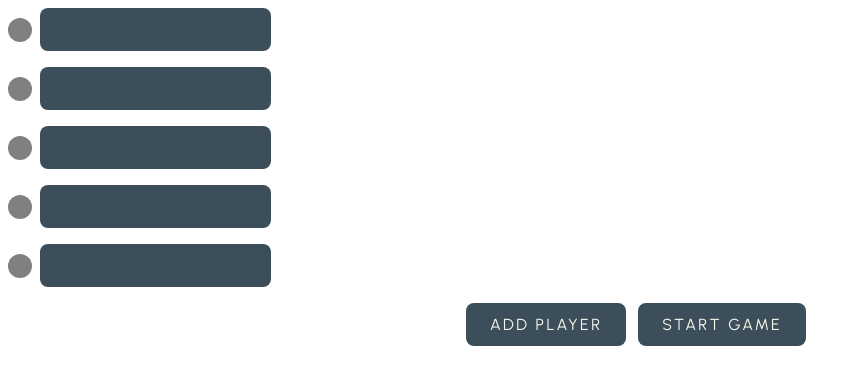
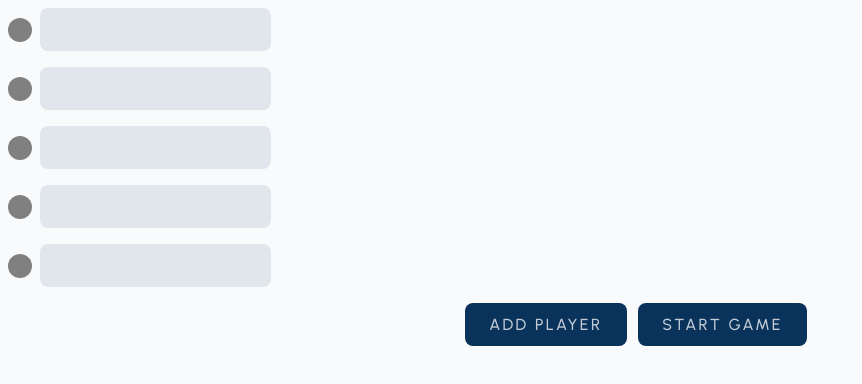
Before and after one commit to mitchdaniels/ti4-dashboard, a Svelte app: page / in a window 1280 px wide. Shown: the top 384 px of the page, without its empty margins (0-862 px from the left). Built offline with nearby package versions, Linux system fonts and the light colour scheme.

Commit message:
updated visual styles

```diff
--- a/src/ActionPhase.svelte
+++ b/src/ActionPhase.svelte
@@ -79,11 +79,11 @@
 
 </script>
 
-<h1>{phase} Phase</h1>
-<h2>Round {round}</h2>
+<!-- <h1>{phase} Phase</h1>
+<h2>Round {round}</h2> -->
 <div class="faction-list">
 	{#each players as player, i (player.seat)}
-		<div class="animate" animate:flip={{ easing: quintInOut, duration: 1250 }} >
+		<div class="animate" animate:flip={{ easing: quintInOut, duration: 1000 }} >
 			<Card
 				bind:player
 				{phase}
@@ -98,6 +98,7 @@
 {/if}
 
 <style>
+
 	.faction-list * {
 		max-width: 800px;
 		display: flex;
--- a/src/App.svelte
+++ b/src/App.svelte
@@ -40,8 +40,8 @@
 
 	:global(body) {
 		font-family: 'Urbanist', sans-serif;
-		background: hsl(0, 0%, 100%);
-		color:  hsl(0, 0%, 20%);
+		background: hsl(210, 20%, 98%);
+		color:  hsl(210, 20%, 20%);
 		text-align: center;
 	}
 
@@ -62,26 +62,30 @@
 	}
 
 	:global(*:focus) {
-    outline: none;
+    	outline: none;
 	}
 
 	:global(button, .strategy, select) {
 		font-size:  16px;
+		font-weight: 500;
 		text-transform: uppercase;
 		letter-spacing: 0.15rem;
 	}
 
-	:global(button, select) {
+	:global(button, select, input[type="text"]) {
 		padding:  12px 24px;
 		border-radius:  8px;
-		background:  hsl(210, 40%, 20%);
-		color:  hsl(210, 40%, 95%);
 		border:  none;
 		margin-right: 8px;
 	}
 
+	:global(select, input[type="text"]) {
+		background:  hsl(210, 20%, 90%);
+		color:  hsl(210, 20%, 20%);
+	}
+
 	:global(button:hover, select:hover) {
-		background: hsl(210, 40%, 30%);
+		/* background: hsl(210, 20%, 80%); */
 		cursor: pointer;
 	}
 
--- a/src/Button.svelte
+++ b/src/Button.svelte
@@ -30,6 +30,8 @@
 <style>
     button {
         display: flex;
+        background-color: hsl(210, 80%, 20%);
+        color: hsl(210, 20%, 90%);
         flex-direction: row;
         align-items: center;
         gap: 16px;
@@ -40,14 +42,7 @@
         letter-spacing: 0.15em;
         padding:  12px 24px;
         border-radius:  8px;
-        background:  #3C4E59;
-        color:  #F7F9EE;
         border:  none;
         margin-right: 8px;
     }
-
-    button:hover {
-        background: #3d5E69;
-        cursor: pointer;
-    }
 </style>
--- a/src/Card.svelte
+++ b/src/Card.svelte
@@ -43,7 +43,7 @@
 		{/if}
 	</div>
 	{#if active && phase === "Action"}
-		<div class="actions" in:slide={{ duration: 500, easing: quintInOut, delay: 300 }} >
+		<div class="actions" transition:slide={{ duration: 500, easing: quintInOut, delay: 500 }} >
 			{#if !player.passed}
 				{#if !player.strategicCompleted}
 					<button on:click={() => handleAction('strategic')}>Strategy</button>
@@ -59,15 +59,38 @@
 
 <style>
 
+	:root {
+	--shadow-color: 217deg 7% 60%;
+	--shadow-elevation-low:
+		0px 0.3px 0.4px hsl(var(--shadow-color) / 0.18),
+		0px 0.6px 0.8px -0.6px hsl(var(--shadow-color) / 0.29),
+		0px 1.3px 1.7px -1.3px hsl(var(--shadow-color) / 0.4);
+	--shadow-elevation-medium:
+		0px 0.3px 0.4px hsl(var(--shadow-color) / 0.19),
+		0px 1.4px 1.8px -0.4px hsl(var(--shadow-color) / 0.27),
+		0px 3px 3.9px -0.9px hsl(var(--shadow-color) / 0.36),
+		-0.1px 6.7px 8.7px -1.3px hsl(var(--shadow-color) / 0.45);
+	--shadow-elevation-high:
+		0px 0.3px 0.4px hsl(var(--shadow-color) / 0.17),
+		0px 2.7px 3.5px -0.2px hsl(var(--shadow-color) / 0.21),
+		-0.1px 4.9px 6.4px -0.4px hsl(var(--shadow-color) / 0.25),
+		-0.1px 7.5px 9.8px -0.6px hsl(var(--shadow-color) / 0.29),
+		-0.2px 11.1px 14.5px -0.7px hsl(var(--shadow-color) / 0.34),
+		-0.2px 16.3px 21.3px -0.9px hsl(var(--shadow-color) / 0.38),
+		-0.3px 23.6px 30.8px -1.1px hsl(var(--shadow-color) / 0.42),
+		-0.5px 33.7px 44px -1.3px hsl(var(--shadow-color) / 0.46);
+	}
+
 	.card {
 		padding: 2rem 2.5rem;
-		background: hsl(220deg, 10%, 95%);
+		background: white;
 		border-radius: 0.5rem;
 		margin-bottom: 0.5rem;
 		display: inline-flex;
 		flex-direction: column;
 		justify-content: space-between;
-		transition: 0.5s 0.5s;
+		transition: 0.5s 0.5s, box-shadow 2s 0.5s;
+		box-shadow: var(--shadow-elevation-low);
 	}
 
 	.header {
@@ -77,8 +100,13 @@
 	}
 
 	.active {
-		background: hsl(220deg, 10%, 92%);
+		z-index: 1;
+		box-shadow: var(--shadow-elevation-high);
 		border-radius: 0 0.5rem 0.5rem 0;
+	}
+
+	.active .faction-name {
+		margin-left: 16px;
 	}
 
  	.faction {
@@ -110,4 +138,14 @@
 		opacity: 20%;
 		/* transition: 0.5s 0.5s; */
 	}
+
+	button {
+		background-color: hsl(210, 20%, 90%);
+		color: hsl(210, 20%, 20%);
+	}
+
+	button:hover {
+		background-color: hsl(210, 20%, 85%);
+	}
+
 </style>
--- a/src/ColorPicker.svelte
+++ b/src/ColorPicker.svelte
@@ -3,7 +3,15 @@
     export let color
 
     const colors = [
-        "#EB5757",  "#F2C94C", "#27AE60","#2D9CDB", "#BB6BD9", "#000000"
+        "hsl(0, 80%, 65%)", // red
+        "hsl(30, 80%, 65%)", // orange
+        "hsl(57, 90%, 60%)", // yellow
+        "hsl(130, 80%, 50%)", // green
+        "hsl(200, 80%, 60%)", // blue
+        "hsl(270, 80%, 65%)", // purple
+        "hsl(340, 100%, 75%)", // pink
+        "hsl(0, 0%, 0%)" // black
+
     ]
 
 </script>
@@ -21,7 +29,7 @@
 		width: 24px;
 		height: 24px;
 		border-radius: 12px;
-        background-color: gray;
+        background-color: hsl(0, 0%, 50%);
 	}
 
     .circle:hover {
--- a/src/Setup.svelte
+++ b/src/Setup.svelte
@@ -59,23 +59,13 @@
 		cursor:  pointer;
 	}
 
-	button {
-		font-size:  16px;
-		text-transform: uppercase;
-		letter-spacing: 0.15em;
-	}
-
-	button, input {
-		padding:  12px 24px;
-		border-radius:  8px;
-		background:  #3C4E59;
-		color:  #F7F9EE;
-		border:  none;
-		margin-right: 8px;
-	}
-
 	input::-webkit-calendar-picker-indicator {
 		opacity: 0;
 	}
 
+	button {
+		background:  hsl(210, 80%, 20%);
+		color:  hsl(210, 20%, 80%);
+	}
+
 </style>
--- a/src/data.js
+++ b/src/data.js
@@ -21,18 +21,25 @@ export const strategies = [
 export const factions = {
 	base: [
 		'Arborec',
+		'Argent Flight',
 		'Barony of Letnev',
 		'Clan of Saar',
 		'Embers of Muaat',
 		'Emirates of Hacan',
+		'Empyrean',
 		'Federation of Sol',
 		'Ghosts of Creuss',
 		'L1Z1X Mindnet',
+		'Mahact Gene Sorcerers',
 		'Mentak Coalition',
 		'Naalu Collective',
+		'Naaz-Rokha Alliance',
 		'Nekro Virus',
+		'Nomad',
 		'Sardakk N\'orr',
+		'Titans of Ul',
 		'Universities of Jol-Nar',
+		'Vuil\'Raith Cabal',
 		'Winnu',
 		'Xxcha Kingdom',
 		'Yin Brotherhood',
```
